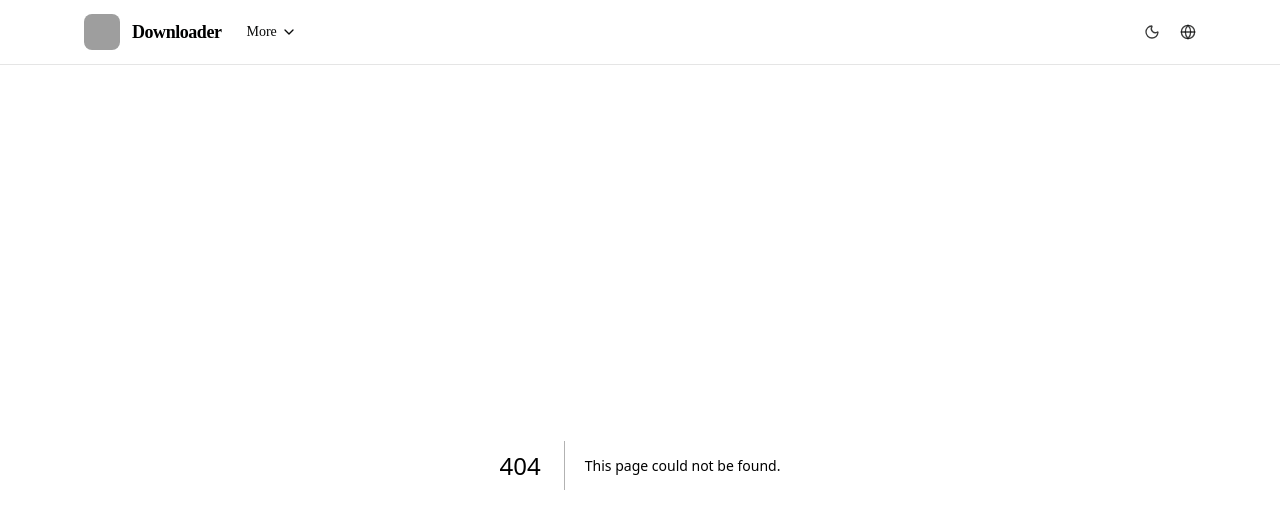
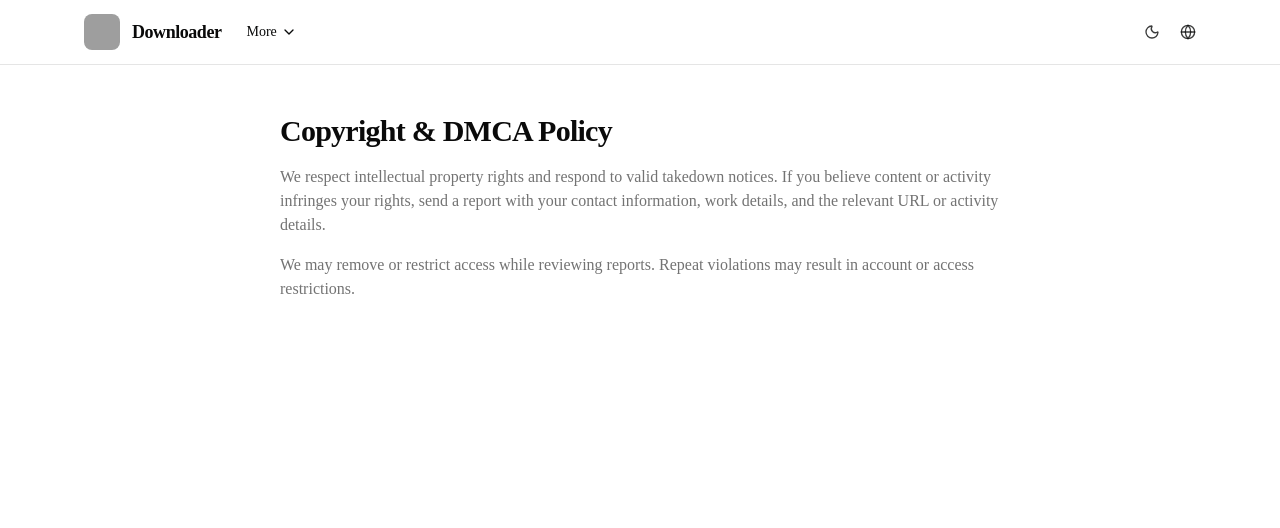
Before and after one commit to DavidPepanyan/Downloader, a Next.js app: page /dmca in a window 1280 px wide. Before the commit this address had no page. Shown: the top 528 px of the page. Built offline with nearby package versions, Linux system fonts and the light colour scheme; grey boxes are pictures that could not be loaded.

Commit message:
Add Terms of Use page and link in header; enhance user navigation with new legal information

```diff
--- /dev/null
+++ b/app/dmca/page.tsx
@@ -0,0 +1,17 @@
+export default function DmcaPage() {
+  return (
+    <main className="mx-auto w-full max-w-3xl px-6 py-12">
+      <h1 className="text-3xl font-bold tracking-tight">Copyright &amp; DMCA Policy</h1>
+      <p className="mt-4 text-muted-foreground">
+        We respect intellectual property rights and respond to valid takedown
+        notices. If you believe content or activity infringes your rights, send a
+        report with your contact information, work details, and the relevant URL or
+        activity details.
+      </p>
+      <p className="mt-4 text-muted-foreground">
+        We may remove or restrict access while reviewing reports. Repeat violations
+        may result in account or access restrictions.
+      </p>
+    </main>
+  );
+}
--- a/app/terms/page.tsx
+++ b/app/terms/page.tsx
@@ -0,0 +1,17 @@
+export default function TermsPage() {
+  return (
+    <main className="mx-auto w-full max-w-3xl px-6 py-12">
+      <h1 className="text-3xl font-bold tracking-tight">Terms of Use</h1>
+      <p className="mt-4 text-muted-foreground">
+        This service is provided &quot;as is&quot; for personal and lawful use.
+        You may only download content you own or are authorized to access. You are
+        solely responsible for the legality of your actions and submitted links.
+      </p>
+      <p className="mt-4 text-muted-foreground">
+        We may restrict or suspend access in case of abuse, violations, or legal
+        requests. We do not guarantee uninterrupted availability or compatibility
+        with all sources at all times.
+      </p>
+    </main>
+  );
+}
--- a/components/layout/header.tsx
+++ b/components/layout/header.tsx
@@ -69,6 +69,12 @@ export function Header() {
               <DropdownMenuItem asChild>
                 <Link href="/privacy">Privacy Policy</Link>
               </DropdownMenuItem>
+              <DropdownMenuItem asChild>
+                <Link href="/terms">Terms of Use</Link>
+              </DropdownMenuItem>
+              <DropdownMenuItem asChild>
+                <Link href="/dmca">Copyright &amp; DMCA</Link>
+              </DropdownMenuItem>
             </DropdownMenuContent>
           </DropdownMenu>
         </div>
```
